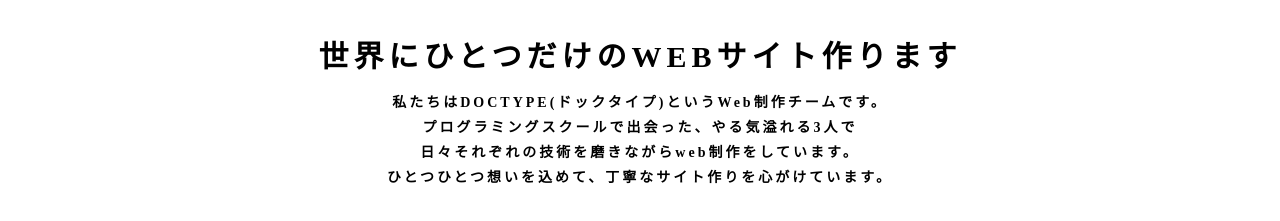
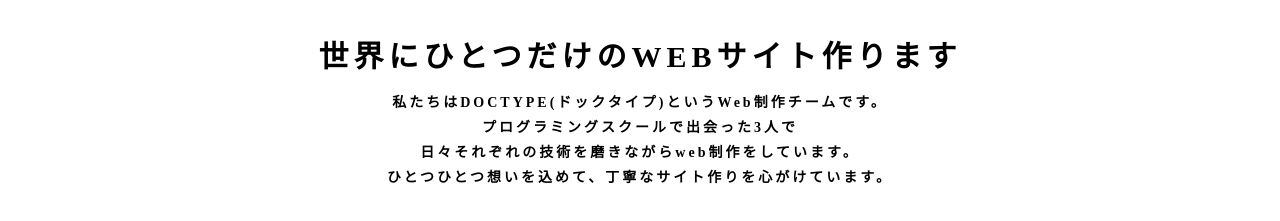
Before and after one commit to enaena/doctype, a plain HTML site: page index.html in a window 1280 px wide. Shown: the part 731-952 px from the top of the page. Drawn offline with Linux system fonts and the light colour scheme.

Commit message:
Update index.html

```diff
--- a/index.html
+++ b/index.html
@@ -47,7 +47,7 @@
     <h1>世界にひとつだけのWEBサイト作ります</h1>
     <p>
       私たちはDOCTYPE(ドックタイプ)というWeb制作チームです。<br>
-      プログラミングスクールで出会った、やる気溢れる3人で<br>
+      プログラミングスクールで出会った3人で<br>
       日々それぞれの技術を磨きながらweb制作をしています。<br>
       ひとつひとつ想いを込めて、丁寧なサイト作りを心がけています。
     </p>
```
